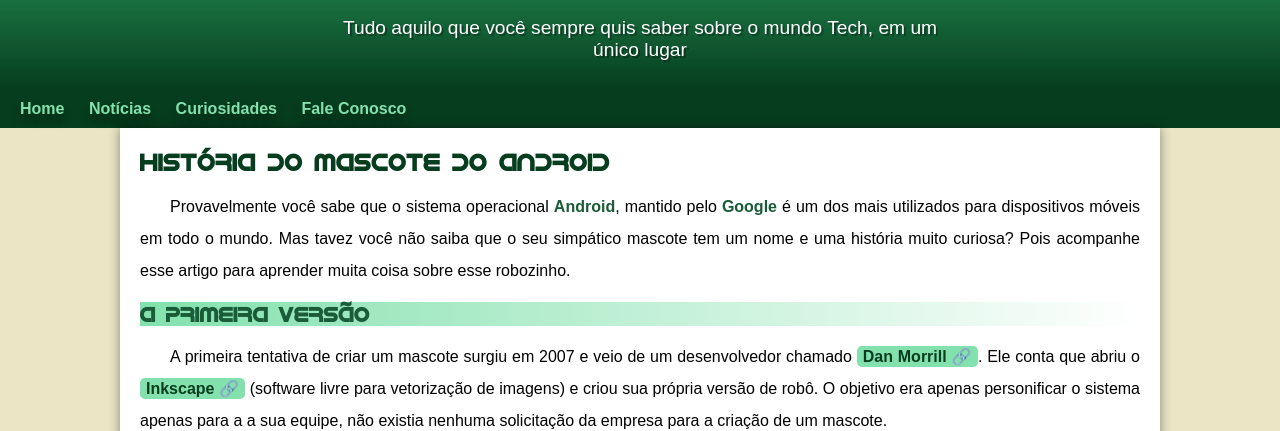
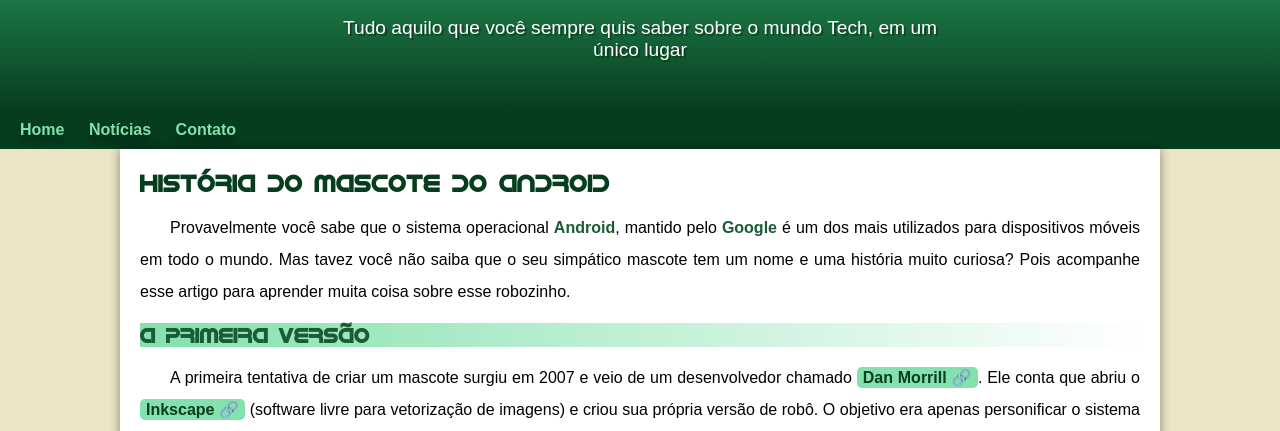
Before and after one commit to PabloViana2005/Projeto-de-Estudos-HTML-CSS-Android, a plain HTML site: page index.html in a window 1280 px wide. Shown: the part 100-531 px from the top of the page. Drawn offline with Linux system fonts and the light colour scheme.

Commit message:
Problema no padding-bottom corrigido

```diff
--- a/estilo/styles.css
+++ b/estilo/styles.css
@@ -64,7 +64,7 @@ header > p{
     margin: auto; /* centraliza o parágrafo */
     padding-left: 10px; /* espaço interno na esquerda */
     padding-right: 10px; /* espaço interno na direita */
-    margin-bottom: 20px; /* espaço embaixo do parágrafo */
+    padding-bottom: 50px; /* espaço embaixo do parágrafo */
     text-shadow: 2px 2px 0px rgba(0, 0, 0, 0.315); /* sombra do texto */
 }
 
--- a/index.html
+++ b/index.html
@@ -15,8 +15,7 @@
     <nav> <!-- Menu de navegação -->
         <a href="#">Home</a>
         <a href="#">Notícias</a>
-        <a href="#">Curiosidades</a>
-        <a href="#">Fale Conosco</a>
+        <a href="#">Contato</a>
     </nav>
     <main> <!-- Conteúdo principal -->
         <article> <!-- Artigo principal -->
```
